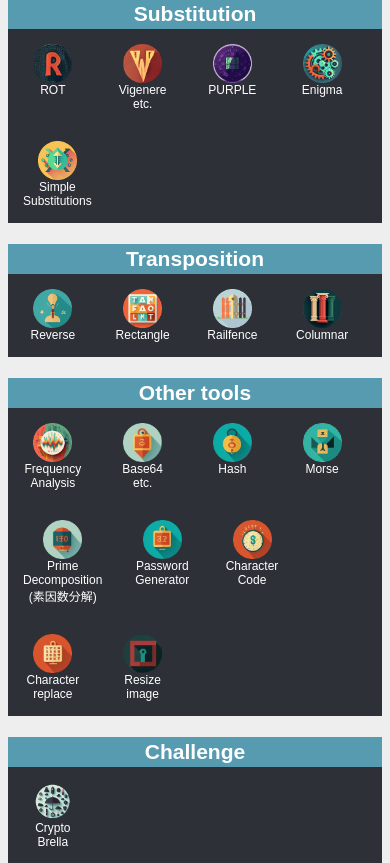
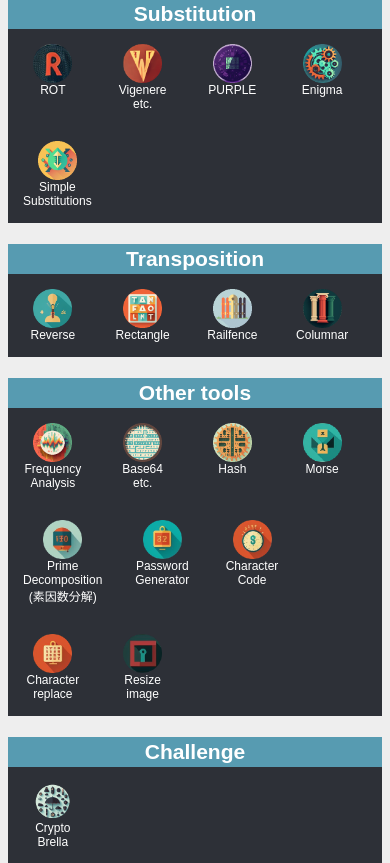
Before and after one commit to TheFiveBoxingWizardsJumpQuickly/CipherToolBox, a Flask app: page / in a window 390 px wide. Shown: the part 78-941 px from the top of the page. Run offline with Flask 2, Linux system fonts and the light colour scheme; parts of the project's set-up code (start-up, migrations or seed data) failed here and were passed over.

Commit message:
icon, small fix

```diff
--- a/app/static/css/cryptobrella.css
+++ b/app/static/css/cryptobrella.css
@@ -20,6 +20,8 @@ div.content-l2 {
 div.content-m2 {
 	margin-top:35px;
 	margin-left: 100px;
+	margin-right: 200px;
+	overflow-wrap: break-word;
 }
 
 h1 {
@@ -173,5 +175,7 @@ input[type="submit"].button-primary:active{
 	div.content-m2 {
 		margin-top:35px;
 		margin-left: 20px;
+		margin-right: 10px;
+		overflow-wrap: break-word;
 	}
 }
--- a/app/templates/index.html
+++ b/app/templates/index.html
@@ -26,8 +26,8 @@
                 <li class="space-bar"><br></li>
                 <li class="category-bar"><h3>Other tools</h3></li>
                 <li><a href="/frequency" target="_blank"><img class="icon" src="/static/image/icon_frequency.png">Frequency Analysis</a></li>
-                <li><a href="/base64" target="_blank"><img class="icon" src="/static/image/icon11.png">Base64 etc.</a></li>
-                <li><a href="/hash" target="_blank"><img class="icon" src="/static/image/icon12.png">Hash</a></li>
+                <li><a href="/base64" target="_blank"><img class="icon" src="/static/image/icon_base64.png">Base64 etc.</a></li>
+                <li><a href="/hash" target="_blank"><img class="icon" src="/static/image/icon_hash.png">Hash</a></li>
                 <li><a href="/morse" target="_blank"><img class="icon" src="/static/image/icon18.png">Morse</a></li>
                 <li><a href="/prime" target="_blank"><img class="icon" src="/static/image/icon14.png">Prime Decomposition <br>(素因数分解)</a></li>
                 <li><a href="/pwgen" target="_blank"><img class="icon" src="/static/image/icon15.png">Password Generator</a></li>
```
Also changed, not shown: app/static/image/SDFG.png (added), app/static/image/icon_base64.png (added), app/static/image/icon_hash.png (added).
